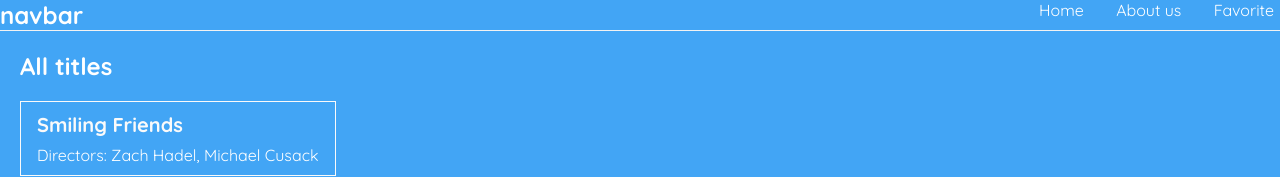
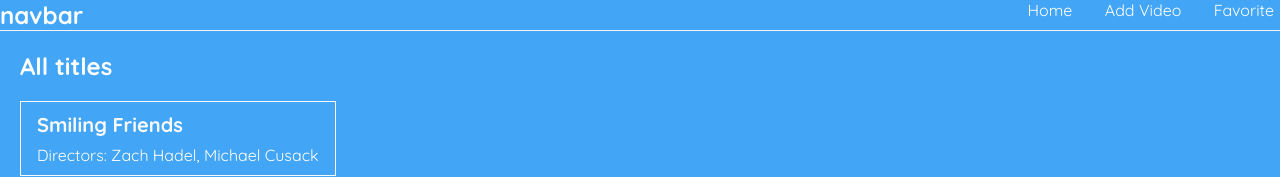
Before and after one commit to Walterhart/Test-Videos, a React (Create React App) app in the folder amnis-video/: page / in a window 1280 px wide. Shown: the top 177 px of the page. Built offline with nearby package versions, Linux system fonts and the light colour scheme; data requests are answered from the project's data file.

Commit message:
Convert aher to link to for faster speed

```diff
--- a/amnis-video/src/Navbar.js
+++ b/amnis-video/src/Navbar.js
@@ -1,5 +1,6 @@
 // Navbar component
-import { useState } from "react";
+// Link handle content changes in browser and will not send server quest
+import { Link } from "react-router-dom";
 
 const Navbar = () => {
 
@@ -7,9 +8,9 @@ const Navbar = () => {
         <nav className="navbar">
             <h1> navbar </h1>
             <div className="links">
-                <a href = "/"> Home</a>
-                <a href = "/add-video"> About us</a>
-                <a href = "/favorite"> Favorite</a>
+                <Link to= "/"> Home</Link>
+                <Link to= "/add-video"> Add Video</Link>
+                <Link to= "/favorite"> Favorite</Link>
             </div>
         </nav>
      );
```
